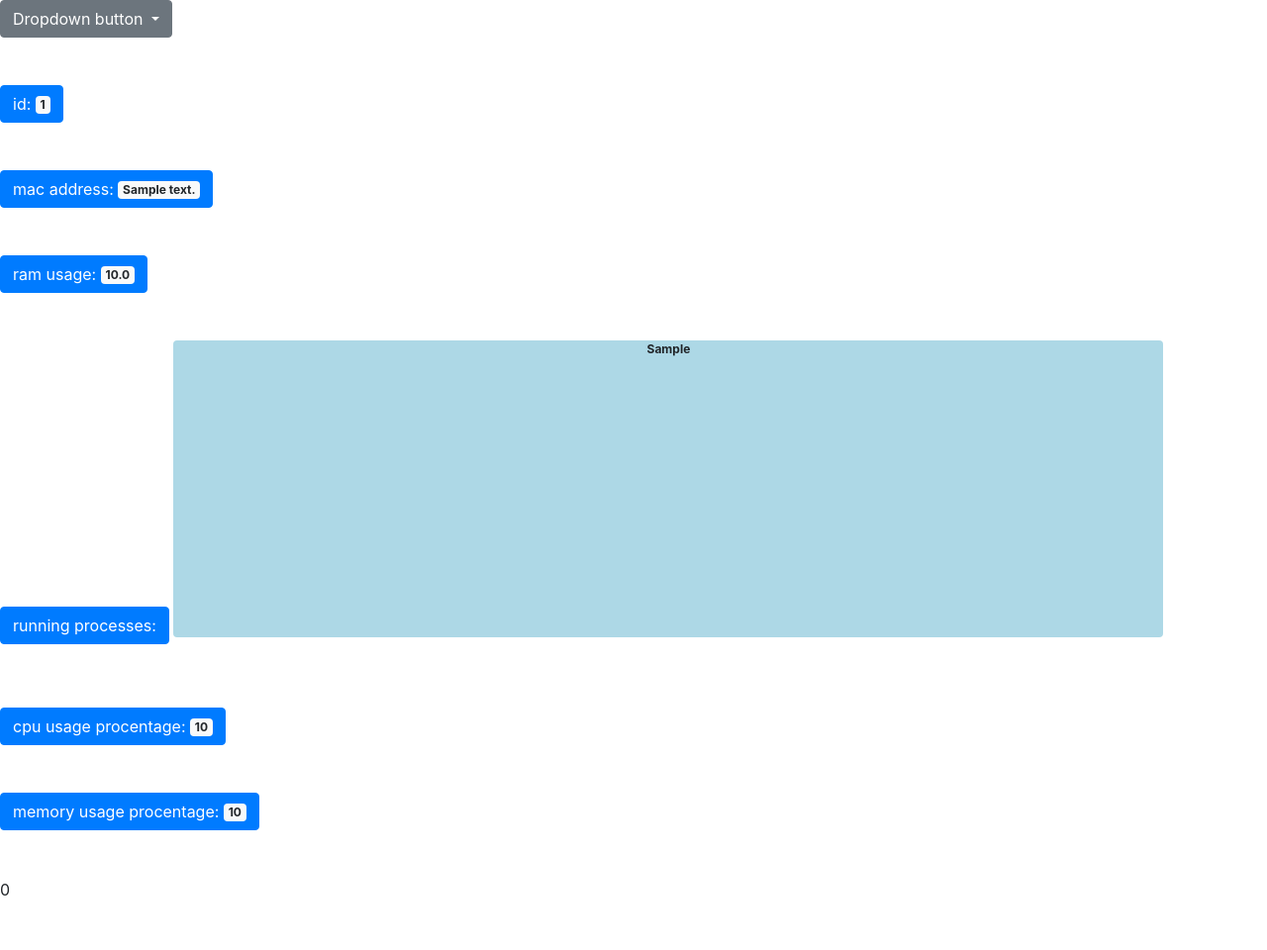
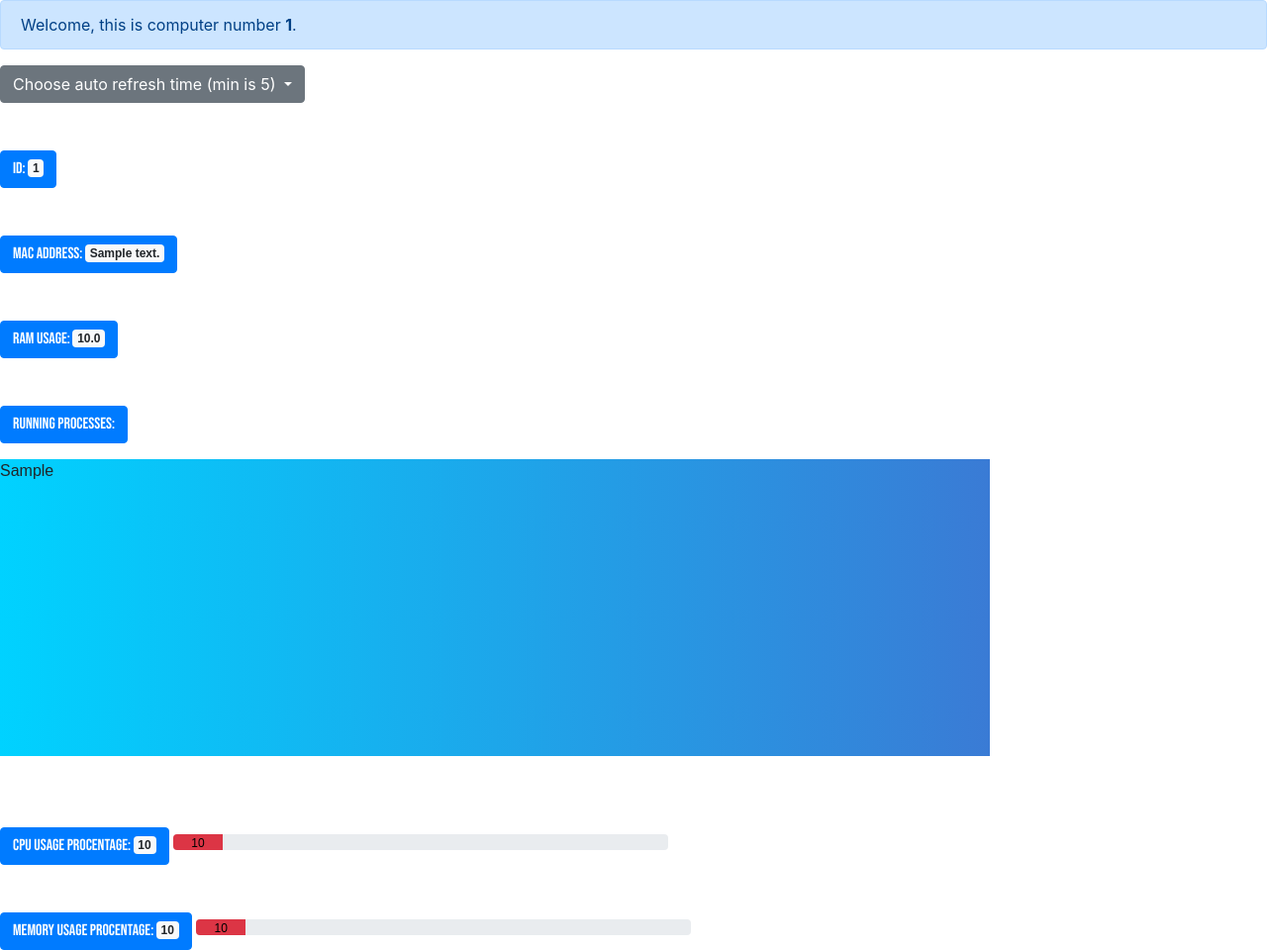
Before and after one commit to PachUp/Monitoring_Project, a Flask app: page /computers/1 in a window 1280 px wide. Shown: the whole page at 99% size. Before the commit the page ends 905 px from the top, so only its background shows below. Run offline with Flask 2, Linux system fonts and the light colour scheme; tables that the repository leaves empty hold one stand-in row (values such as "Sample post"); some libraries are stand-ins or nearby versions.

Commit message:
fronted - progress bar added!

```diff
--- a/templates/show_computer_data.html
+++ b/templates/show_computer_data.html
@@ -7,18 +7,23 @@
 <meta name="viewport" content="width=device-width, initial-scale=1, shrink-to-fit=no">
 <script type="text/javascript" src="{{ url_for('static', filename='jquery.js') }}"></script>
 <link rel="stylesheet" type="text/css" href="{{ url_for('static', filename='css/show_computer_data.css') }}"/>
+<link href="https://fonts.googleapis.com/css2?family=Bebas+Neue&display=swap" rel="stylesheet">
 <link rel="stylesheet" href="https://stackpath.bootstrapcdn.com/bootstrap/4.4.1/css/bootstrap.min.css" integrity="sha384-Vkoo8x4CGsO3+Hhxv8T/Q5PaXtkKtu6ug5TOeNV6gBiFeWPGFN9MuhOf23Q9Ifjh" crossorigin="anonymous">
 {% endblock %}
 
 {% block body%}
 
 <div id="content">
+  <div type="button" class="alert alert-primary alert-dismissible fade show" data-dismiss="alert">
+      Welcome, this is computer number <strong>{{computer.id}}</strong>.
+    </div>
+  </div>
   <div class="dropdown">
     <button class="btn btn-secondary dropdown-toggle menu" type="button" id="dropdownMenuButton" data-toggle="dropdown" aria-haspopup="true" aria-expanded="false">
-      Dropdown button
+      Choose auto refresh time (min is 5)
     </button>
     <div class="dropdown-menu" aria-labelledby="dropdownMenuButton">
-      <button class="dropdown-item" id="5">5fff</button>
+      <button class="dropdown-item" id="5">5</button>
       <a class="dropdown-item" id="6">6</a>
       <a class="dropdown-item" id="7">7</a>
       <input id="input" class="dropdown-item">
@@ -48,37 +53,35 @@
       <br>
       <br>
       <p class="btn btn-primary">running processes: </p>
-    <div class="scroll badge badge-light" id="processes">{{computer.running_processes}}</div>
+      <div class="scroll add-font" id="processes">{{computer.running_processes}}</div>
+      <br>
+      <br>
+      <br>
+      <button type="button" class="btn btn-primary text-nowrap" style="white-space:nowrap;">
+          cpu usage procentage:  <span class="badge badge-light live text-nowrap" id ="cpu" style="white-space:nowrap;">{{computer.cpu_usage_procentage}}</span>
+        </button>
+      <div class="progress">
+        <div id="cpu-progress" class="progress-bar bg-danger" role="progressbar" aria-valuenow="{{computer.cpu_usage_procentage}}" aria-valuemin="0" aria-valuemax="100">{{computer.cpu_usage_procentage}}</div>
+      </div>
       <br>
       <br>
       <br>
       <button type="button" class="btn btn-primary">
-        cpu usage procentage:  <span class="badge badge-light"  id ="cpu">{{computer.cpu_usage_procentage}}</span>
+          memory usage procentage:  <span class="badge badge-light live" id="memory">{{computer.memory_usage_procentage}}</span>
       </button>
-    <br>
-    <br>
-    <br>
-    <button type="button" class="btn btn-primary">
-        memory usage procentage:  <span class="badge badge-light" id="memory">{{computer.memory_usage_procentage}}</span>
-      </button>
-    <br>
-    <br>
-    <br>
-    <span id="log">0</span>
+      <div class="progress">
+        <div id="memory-progress" class="progress-bar bg-danger" role="progressbar" aria-valuenow="{{computer.memory_usage_procentage}}" aria-valuemin="0" aria-valuemax="100">{{computer.memory_usage_procentage}}</div>
+      </div>
   </div>
 </div>
 <script>
-function onlyDigits(s) {
-  for (let i = s.length - 1; i >= 0; i--) {
-    var d = s.charCodeAt(i);
-    if (d < 48 || d > 57) return false
-  }
-  return true
-}
   /* handle dropdown value */
 var timer = 5000;
-/* handle automatic update computer info without refresh */
-$(".dropdown-item").click(function(){
+$(".dropdown-toggle").click(function(){
+  $("body").load("/sample/contactus");
+  $(".dropdown-item").fadeOut(1).fadeIn(2000); //animation
+});
+$(".dropdown-item").click(function(){ //make sure if I add another dropdown I need to change the class so they'll have diffrent ones if needed.
   var id = $(this).attr('id');
     if (id=="input"){
       $('#' + id).keypress(function (e) {
@@ -88,36 +91,78 @@ $(".dropdown-item").click(function(){
             timer = $('#' + id).val();
             timer = timer * 1000;
             console.log(timer);
-            if(isNaN(timer)){
+            if(isNaN(timer) || timer < 5000){
               timer = 5000;
             }
+            $('.dropdown-menu').click();
         }
       });
     }
   else{
     timer = $('#' + id).html()
     timer = timer * 1000;
-    if(isNaN(timer)){
+    if(isNaN(timer)|| timer < 5000){
       timer = 5000;
     }
   }
 });
   var get_new_data = function(){
   $.get("/computers/{{computer.id}}/live" ,function(data){
-  $("#cpu").html(data['CPU usage procentage'])
+    var before_change = $("#cpu").html();
+    $("#cpu").text(data['CPU usage procentage'])
     $("#memory").html(data["Memory usage procentage"])
     $("#processes").html(data["running processes"])
+    var cpu = data['CPU usage procentage'];
     //var jso = JSON.parse(json);
-  console.log(timer);
+    var cpu_after_change = $("#cpu").html();
+    var memory_after_change = $("#memory").html();
+    if(before_change != cpu_after_change){
+      $(".live").fadeOut(200).fadeIn(200);
+      $('#cpu-progress').attr('aria-valuenow', cpu_after_change).css('width', cpu_after_change + "%").text(cpu_after_change);
+      $('#memory-progress').attr('aria-valuenow', memory_after_change).css('width', memory_after_change + "%").text(memory_after_change);
+    }
       setTimeout(get_new_data, timer);
   });
 }
+/* handle automatic update computer info without refresh */
 $(document).ready(function(){
-  $("span").hide(200).fadeOut(500).fadeIn(800);
+  $("span").fadeOut(500).fadeIn(800); //animation
       setTimeout(function(){
-          get_new_data();
+          get_new_data(); // creating an interval with settimeout because the timer won't change with a normal interval
       }, timer);
   });
 </script>
 <script src="https://cdn.jsdelivr.net/npm/popper.js@1.16.0/dist/umd/popper.min.js" integrity="sha384-Q6E9RHvbIyZFJoft+2mJbHaEWldlvI9IOYy5n3zV9zzTtmI3UksdQRVvoxMfooAo" crossorigin="anonymous"></script>
-<script src="https://stackpath.bootstrapcdn.com/bootstrap/4.4.1/js/bootstrap.min.js" integrity="sha384-wfSDF2E50Y2D1uUdj0O3uMBJnjuUD4Ih7YwaYd1iqfktj0Uod8GCExl3Og8ifwB6" crossorigin="anonymous"></script>{% endblock %}
+<script src="https://stackpath.bootstrapcdn.com/bootstrap/4.4.1/js/bootstrap.min.js" integrity="sha384-wfSDF2E50Y2D1uUdj0O3uMBJnjuUD4Ih7YwaYd1iqfktj0Uod8GCExl3Og8ifwB6" crossorigin="anonymous"></script>
+<style>
+.scroll {
+  background-color: #00d2ff;
+  background-image: linear-gradient(to right, #00d2ff 0%, #3a7bd5 100%);
+}
+.btn-primary{
+  font-family: 'Bebas Neue', cursive;
+}
+.badge-light{
+  font-family: 'Montserrat', sans-serif;
+
+}
+.add-font{
+  font-family: 'Montserrat', sans-serif;
+
+}
+.progress-bar{
+  color: black;
+  font-family: 'Montserrat', sans-serif;
+}
+.progress {
+  width: 500px;
+  display: inline-block;
+}
+#memory-progress{
+  width: "{{computer.memory_usage_procentage}}%"
+}
+#cpu-progress{
+  width: "{{computer.cpu_usage_procentage}}%"
+}
+</style>
+{% endblock %}
```
Also changed, not shown: Server.py (line endings or trailing spaces). Lines whose indentation alone changed are shown as unchanged.
